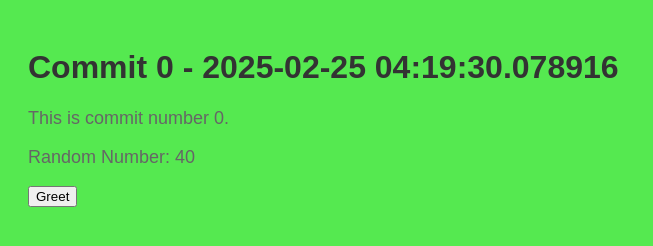
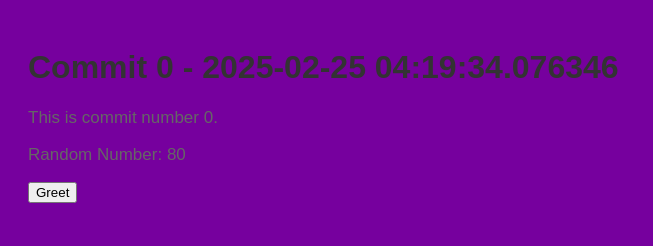
Before and after one commit to broilermares3/myrep-repo-20250225041915, a plain HTML site: page index.html in a window 1280 px wide. Shown: the whole page, without its empty margins (0-653 px from the left). Drawn offline with Linux system fonts and the light colour scheme.

Commit message:
📝 Commit 0 with HTML, CSS, and JS

```diff
--- a/index.html
+++ b/index.html
@@ -2,13 +2,13 @@
     <!DOCTYPE html>
     <html>
     <head>
-        <title>Commit 0 - 2025-02-25 04:19:30.078916</title>
+        <title>Commit 0 - 2025-02-25 04:19:34.076346</title>
         <link rel="stylesheet" href="style.css">
     </head>
     <body>
-        <h1>Commit 0 - 2025-02-25 04:19:30.078916</h1>
+        <h1>Commit 0 - 2025-02-25 04:19:34.076346</h1>
         <p>This is commit number 0.</p>
-        <p>Random Number: 40</p>
+        <p>Random Number: 80</p>
         <button onclick="greet()">Greet</button>
         <script src="script.js"></script>
     </body>
--- a/style.css
+++ b/style.css
@@ -1,7 +1,7 @@
 
     body {
         font-family: Arial, sans-serif;
-        background-color: #55e950;
+        background-color: #76009e;
         padding: 20px;
     }
     h1 {
@@ -9,5 +9,5 @@
     }
     p {
         color: #666;
-        font-size: 18px;
+        font-size: 17px;
     }
```
